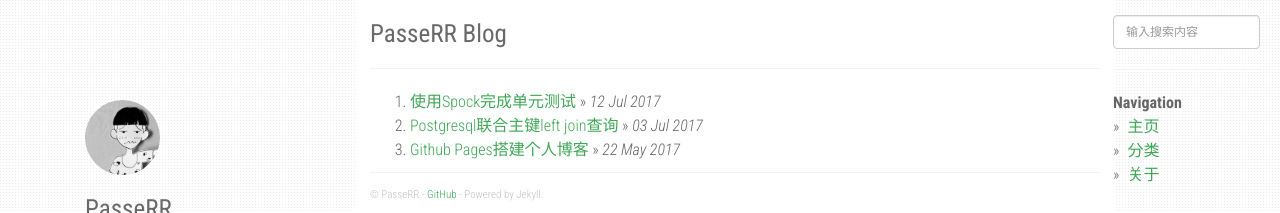
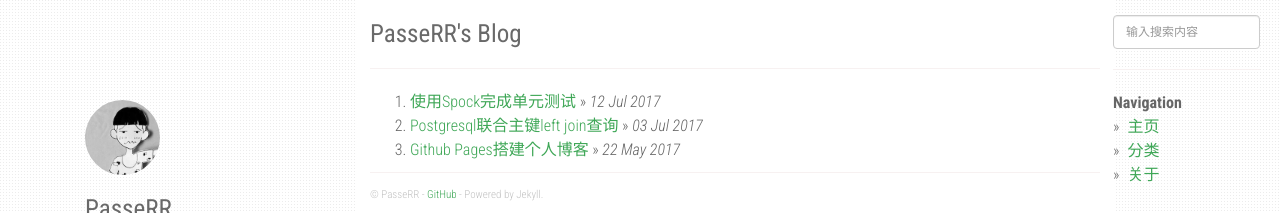
Before and after one commit to PasseRR/passerr.github.io, a Jekyll site: the page built from index.html, in a window 1280 px wide. Shown: the top 213 px of the page. Built offline with Jekyll 4.4.1, drawn with Linux system fonts in a browser that asks for light colours; nearby versions of some CDN libraries; Markdown is read by kramdown in place of the engine named in the settings; the list of posts is cut into pages by our own code.

```diff
--- a/_config.yml
+++ b/_config.yml
@@ -1,4 +1,4 @@
-title: PasseRR Blog
+title: PasseRR's Blog
 description: My Personal Blog
 author: PasseRR
 github: https://github.com/PasseRR
```
